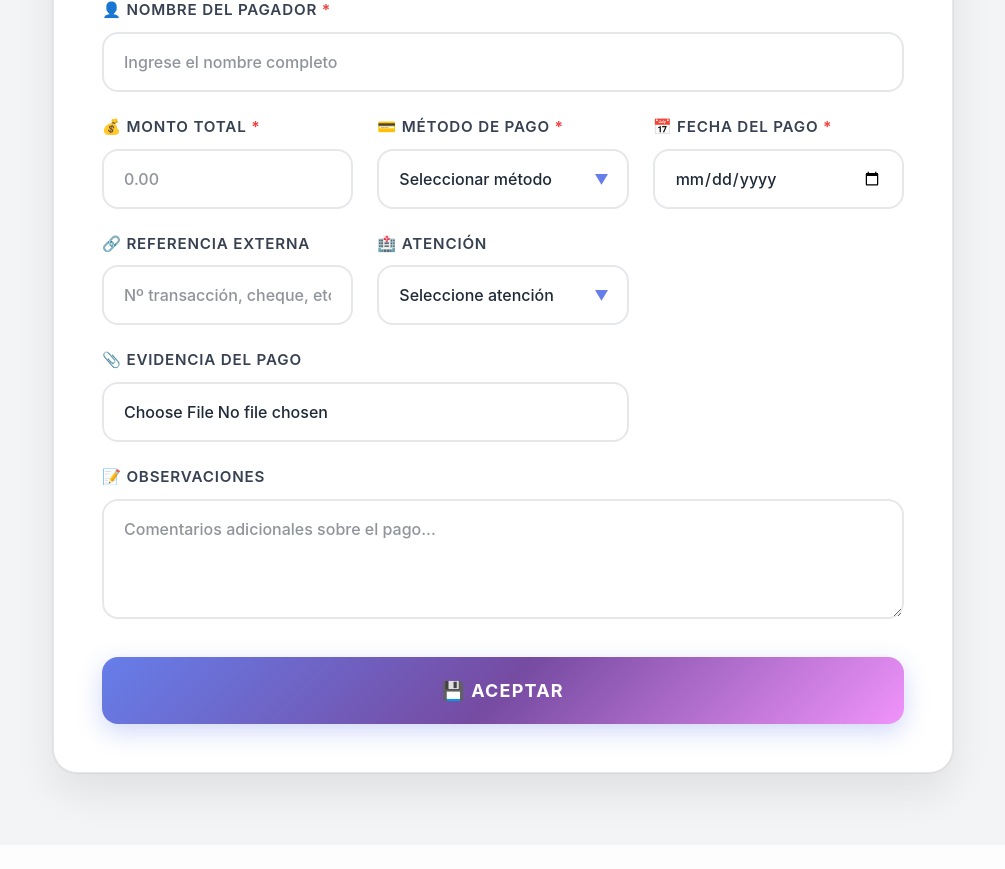
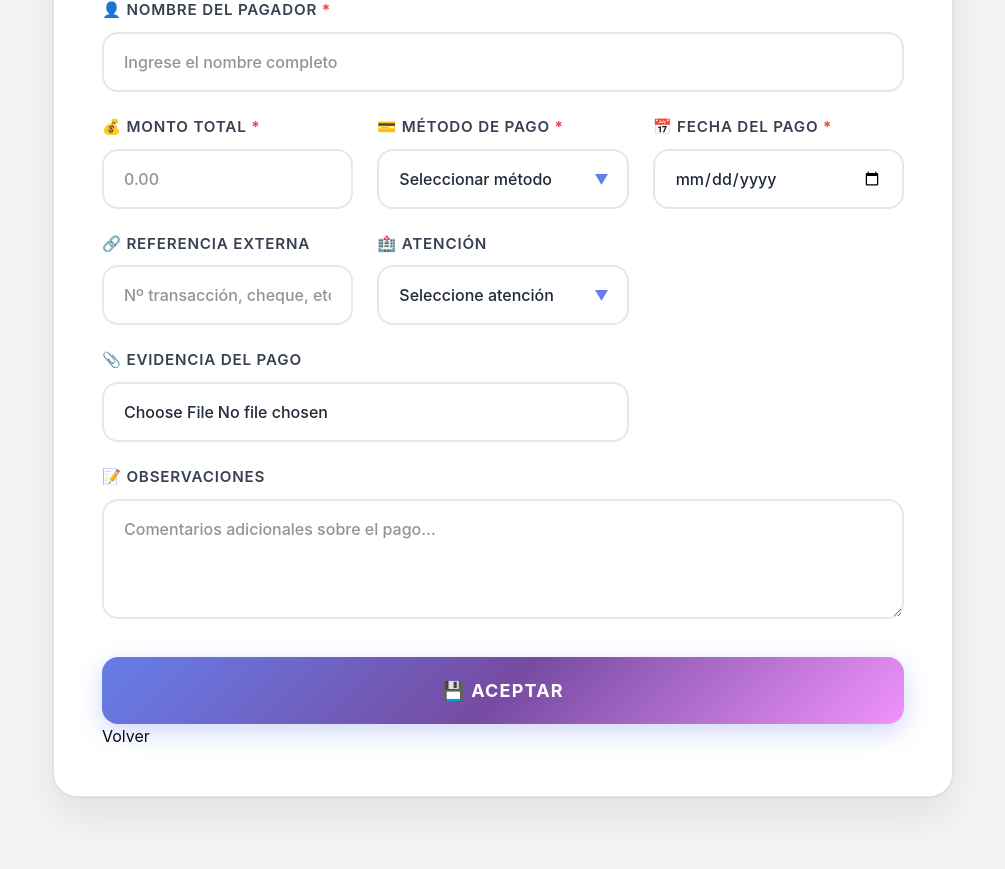
Before and after one commit to HectorRomero18/Poo4toSemestre, a Django app: template templates/doctor/pago/pago_form.html in a window 1280 px wide. Shown: the part 455-1324 px from the top of the page, without its empty margins (137-1142 px from the left). Before the commit the page ends 1269 px from the top, so only its background shows below. Run offline with Django 5.2, Linux system fonts and the light colour scheme; the template is opened without the code that fills it, so the values that code supplies are empty; style sheets or scripts are compiled from the project's sources; some libraries are stand-ins or nearby versions.

Commit message:
Nuevos CambiosOne

```diff
--- a/templates/doctor/detalles_pago/form.html
+++ b/templates/doctor/detalles_pago/form.html
@@ -516,7 +516,7 @@
             @keyframes ripple {
                 to {
                     transform: scale(4);
-                    opacity: 0;
+                    opacity: 0;>
                 }
             }
         `;
--- a/templates/doctor/pago/pago_form.html
+++ b/templates/doctor/pago/pago_form.html
@@ -590,6 +590,11 @@
                         💾 Aceptar
                     </button>
                 </a>
+                <a href="{% url 'doctor:pago_list' %}">
+                    <button type="button" >
+                        Volver
+                    </button>
+                </a>
 
             </form>
         </div>
```
